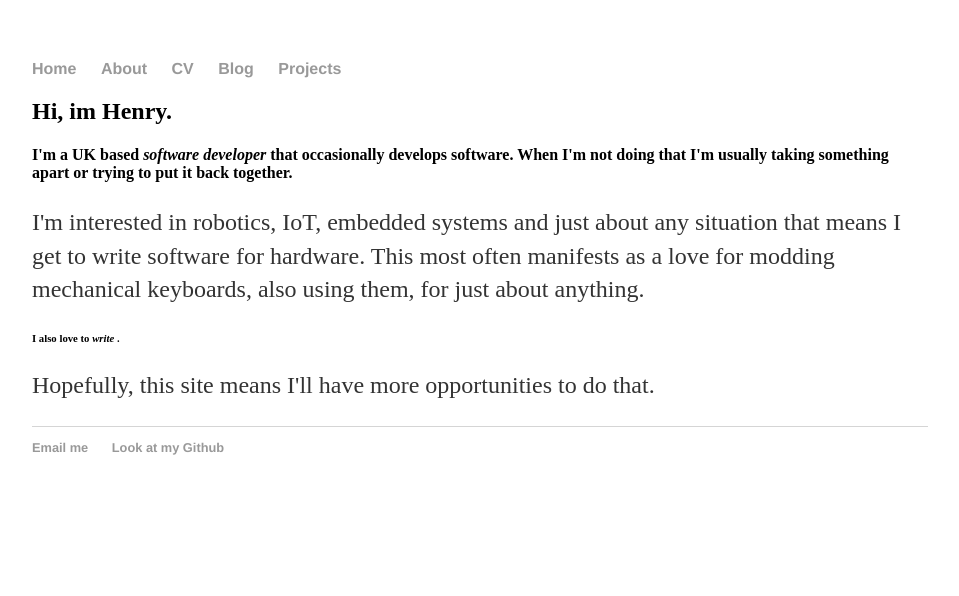
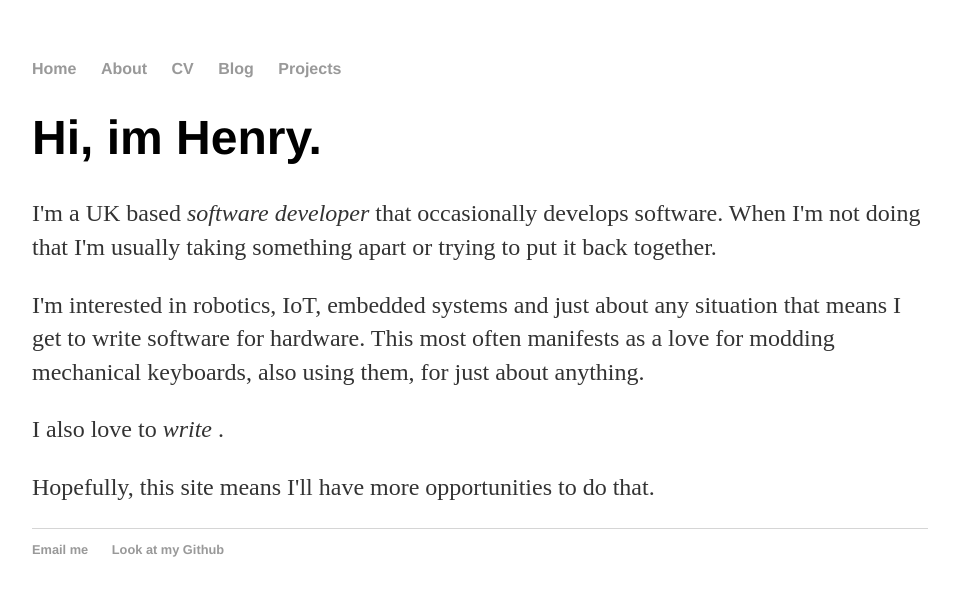
Before and after one commit to henrychmod/henrychmod.github.io, a Jekyll site: the page built from about/index.html, in a window 1280 px wide. Shown: the top 596 px of the page, without its empty margins (160-1119 px from the left). Built offline with Jekyll 4.4.1, drawn with Linux system fonts in a browser that asks for light colours.

```diff
--- a/about/index.html
+++ b/about/index.html
@@ -3,13 +3,13 @@ layout: default
 title: About me
 ---
 
-<h2> Hi, im Henry. </h2>
+<h1> Hi, im Henry. </h1>
 
-<h4> I'm a UK based <em> software developer </em> that occasionally develops software. When I'm not doing that I'm usually taking something apart or trying to put it back together. </h4>
+<p> I'm a UK based <em> software developer </em> that occasionally develops software. When I'm not doing that I'm usually taking something apart or trying to put it back together. </p>
 
 
 <p> I'm interested in robotics, IoT, embedded systems and just about any situation that means I get to write software for hardware. This most often manifests as a love for modding mechanical keyboards, also using them, for just about anything. </p>
 
-<h6> I also love to <em> write </em>. </h6>
+<p> I also love to <em> write </em>. </p>
 
 <p> Hopefully, this site means I'll have more opportunities to do that. </p>
```
